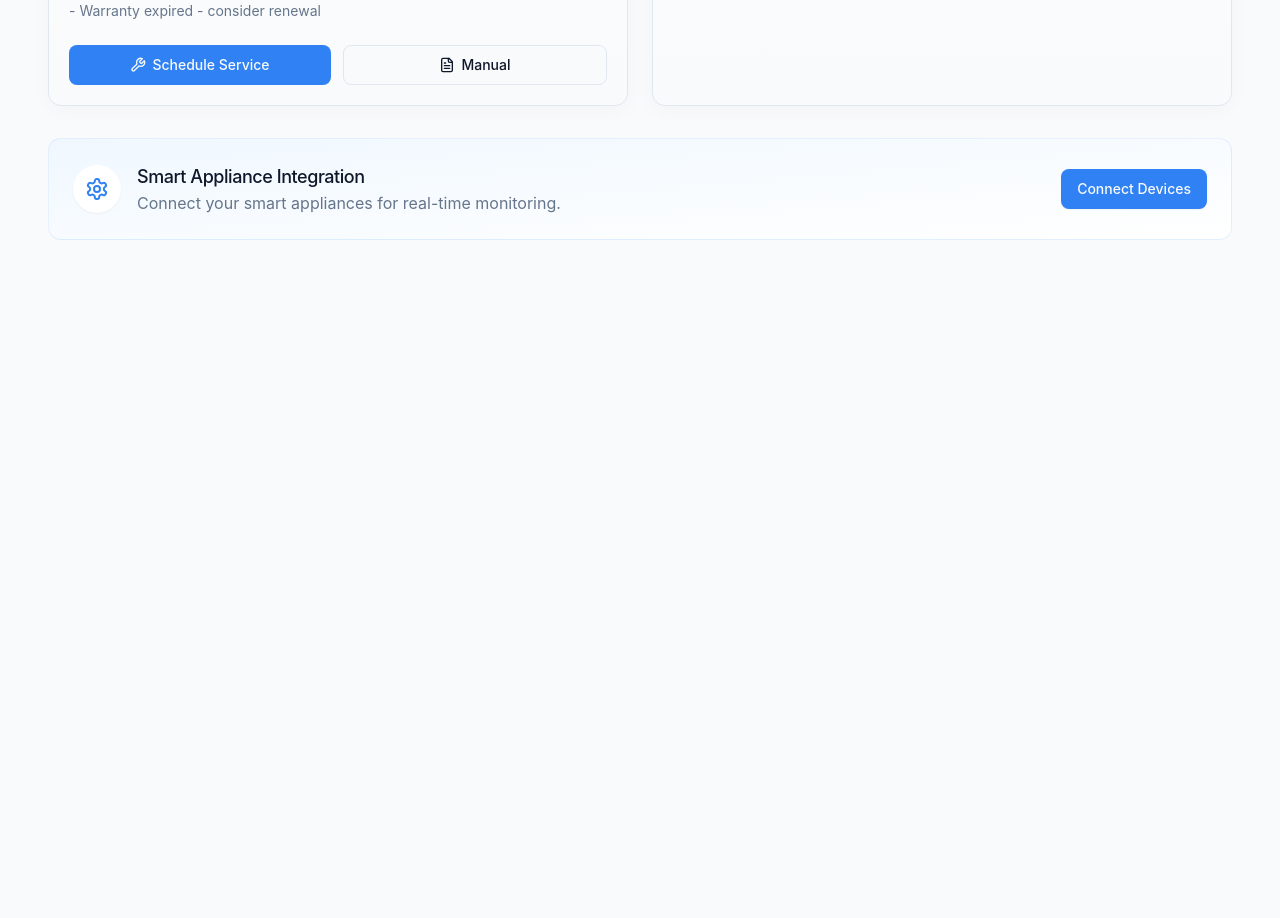
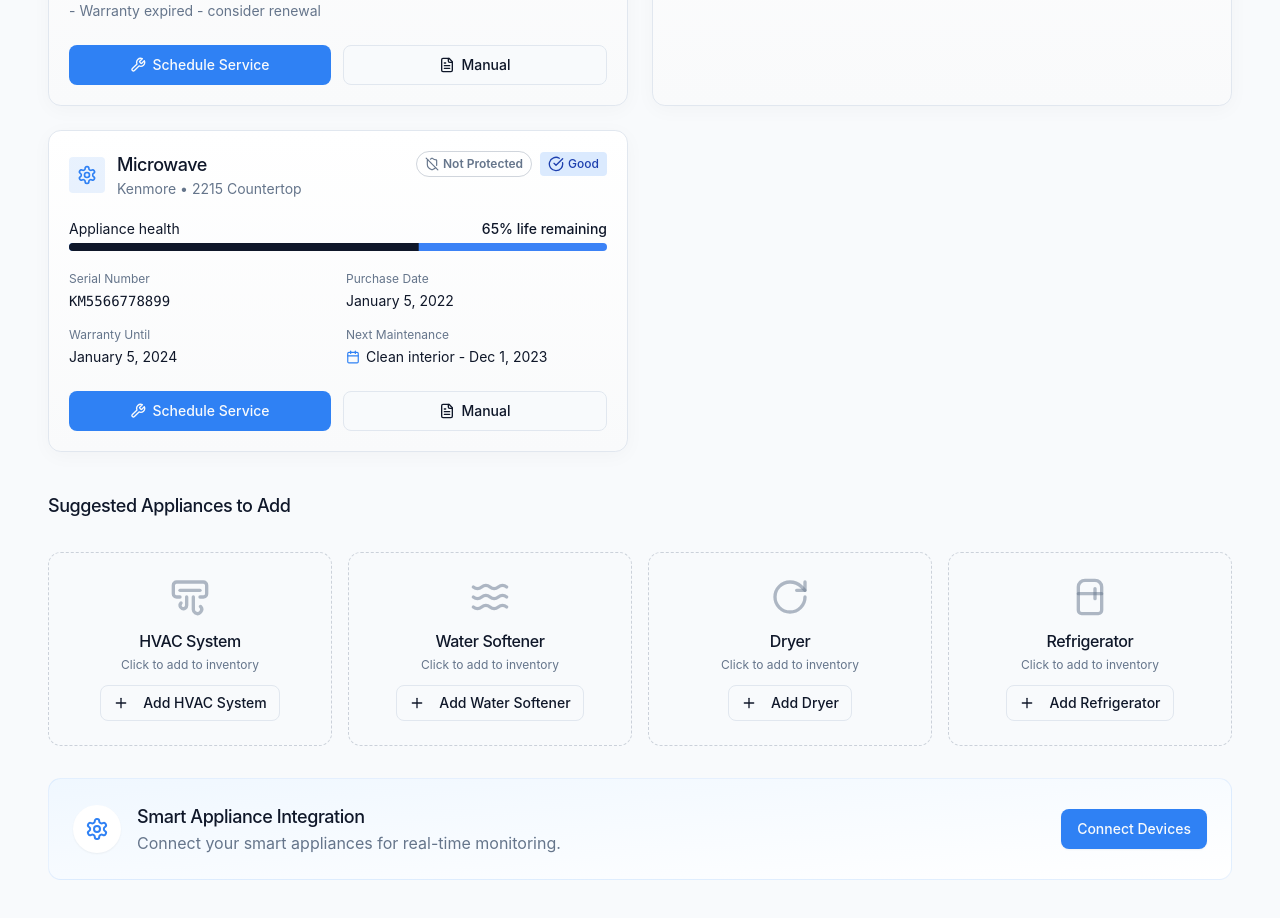
Before and after one commit to eagleaigolf/secure-home-nexus, a React (Vite) app: page /appliances in a window 1280 px wide. Shown: the part 1000-1918 px from the top of the page. Before the commit the page ends 1296 px from the top, so only its background shows below. Built offline with nearby package versions, Linux system fonts and the light colour scheme.

Commit message:
Implement appliance protection status
Adds indication of protection status and blank appliance cards.

```diff
--- a/src/components/appliances/ApplianceCard.tsx
+++ b/src/components/appliances/ApplianceCard.tsx
@@ -1,9 +1,10 @@
 
 import React from 'react';
-import { Settings, Calendar, AlertTriangle, CheckCircle, Wrench, FileText } from 'lucide-react';
+import { Settings, Calendar, AlertTriangle, CheckCircle, Wrench, FileText, ShieldCheck, ShieldOff } from 'lucide-react';
 import Card from '@/components/ui-custom/Card';
 import { Button } from '@/components/ui/button';
 import { Progress } from '@/components/ui/progress';
+import { Badge } from '@/components/ui/badge';
 import { cn } from '@/lib/utils';
 
 interface Appliance {
@@ -16,6 +17,7 @@ interface Appliance {
   warrantyExpiration: string;
   status: 'excellent' | 'good' | 'fair' | 'needs-attention';
   lifeRemaining: number;
+  isProtected?: boolean;
   nextMaintenance?: {
     type: string;
     date: string;
@@ -86,12 +88,28 @@ const ApplianceCard: React.FC<ApplianceCardProps> = ({ appliance, className }) =
           </div>
         </div>
 
+        <div className="flex items-center gap-2">
+          {appliance.isProtected !== undefined && (
+            <Badge variant={appliance.isProtected ? "default" : "outline"} className={cn(
+              "flex items-center gap-1 px-2 py-1",
+              appliance.isProtected
+                ? "bg-green-100 hover:bg-green-100 text-green-800 border-green-200"
+                : "bg-transparent text-muted-foreground border-muted-foreground/30"
+            )}>
+              {appliance.isProtected
+                ? <ShieldCheck className="h-3.5 w-3.5" />
+                : <ShieldOff className="h-3.5 w-3.5" />}
+              {appliance.isProtected ? "Protected" : "Not Protected"}
+            </Badge>
+          )}
+
           <div className={cn(
             "px-2 py-1 rounded text-xs font-medium flex items-center gap-1",
             getStatusStyles()
           )}>
             {getStatusIcon()}
             <span>{getStatusLabel()}</span>
+          </div>
         </div>
       </div>
 
--- a/src/pages/Appliances.tsx
+++ b/src/pages/Appliances.tsx
@@ -1,9 +1,11 @@
 
 import React from 'react';
-import { Settings, Plus, Download } from 'lucide-react';
+import { Settings, Plus, Download, Shield, ShieldCheck, ShieldOff, AirVent, Waves, RotateCw, Refrigerator } from 'lucide-react';
 import ApplianceCard from '@/components/appliances/ApplianceCard';
 import { Button } from '@/components/ui/button';
 import { Tabs, TabsContent, TabsList, TabsTrigger } from '@/components/ui/tabs';
+import Card from '@/components/ui-custom/Card';
+import { Badge } from '@/components/ui/badge';
 
 const Appliances: React.FC = () => {
   // Sample appliance data
@@ -18,6 +20,7 @@ const Appliances: React.FC = () => {
       warrantyExpiration: 'June 12, 2025',
       status: 'good' as const,
       lifeRemaining: 75,
+      isProtected: true,
       nextMaintenance: {
         type: 'Clean condenser coils',
         date: 'Jan 15, 2024'
@@ -33,6 +36,7 @@ const Appliances: React.FC = () => {
       warrantyExpiration: 'March 3, 2024',
       status: 'fair' as const,
       lifeRemaining: 52,
+      isProtected: true,
       nextMaintenance: {
         type: 'Clean drain pump filter',
         date: 'Dec 5, 2023'
@@ -48,6 +52,7 @@ const Appliances: React.FC = () => {
       warrantyExpiration: 'July 28, 2023',
       status: 'needs-attention' as const,
       lifeRemaining: 21,
+      isProtected: true,
       nextMaintenance: {
         type: 'Winter tune-up',
         date: 'Nov 30, 2023'
@@ -68,11 +73,36 @@ const Appliances: React.FC = () => {
       warrantyExpiration: 'October 15, 2026',
       status: 'excellent' as const,
       lifeRemaining: 92,
+      isProtected: true,
       nextMaintenance: {
         type: 'Clean filter',
         date: 'Dec 20, 2023'
       }
+    },
+    {
+      id: '5',
+      name: 'Microwave',
+      brand: 'Kenmore',
+      model: '2215 Countertop',
+      serialNumber: 'KM5566778899',
+      purchaseDate: 'January 5, 2022',
+      warrantyExpiration: 'January 5, 2024',
+      status: 'good' as const,
+      lifeRemaining: 65,
+      isProtected: false,
+      nextMaintenance: {
+        type: 'Clean interior',
+        date: 'Dec 1, 2023'
+      }
     }
+  ];
+
+  // Types of appliances the user could add
+  const suggestedAppliances = [
+    { id: 'hvac', name: 'HVAC System', icon: <AirVent className="h-10 w-10 text-muted-foreground/50" /> },
+    { id: 'water-softener', name: 'Water Softener', icon: <Waves className="h-10 w-10 text-muted-foreground/50" /> },
+    { id: 'dryer', name: 'Dryer', icon: <RotateCw className="h-10 w-10 text-muted-foreground/50" /> },
+    { id: 'fridge', name: 'Refrigerator', icon: <Refrigerator className="h-10 w-10 text-muted-foreground/50" /> }
   ];
 
   return (
@@ -103,6 +133,7 @@ const Appliances: React.FC = () => {
               <TabsTrigger value="all">All</TabsTrigger>
               <TabsTrigger value="attention">Needs Attention</TabsTrigger>
               <TabsTrigger value="warranty">Under Warranty</TabsTrigger>
+              <TabsTrigger value="protected">Protected</TabsTrigger>
             </TabsList>
           </Tabs>
         </div>
@@ -110,8 +141,34 @@ const Appliances: React.FC = () => {
 
       <div className="grid grid-cols-1 lg:grid-cols-2 gap-6 mb-8">
         {appliances.map((appliance) => (
-          <ApplianceCard key={appliance.id} appliance={appliance} />
+          <ApplianceCard
+            key={appliance.id}
+            appliance={{
+              ...appliance,
+              isProtected: appliance.isProtected
+            }}
+          />
         ))}
+
+        <h3 className="lg:col-span-2 text-lg font-medium mt-4 mb-2">Suggested Appliances to Add</h3>
+
+        <div className="lg:col-span-2 grid grid-cols-1 sm:grid-cols-2 md:grid-cols-4 gap-4">
+          {suggestedAppliances.map((appliance) => (
+            <Card
+              key={appliance.id}
+              variant="outline"
+              className="p-6 border-dashed border-muted-foreground/30 flex flex-col items-center justify-center text-center hover:bg-muted/50 transition-colors cursor-pointer"
+            >
+              {appliance.icon}
+              <h3 className="mt-3 mb-1 font-medium">{appliance.name}</h3>
+              <p className="text-xs text-muted-foreground mb-3">Click to add to inventory</p>
+              <Button variant="outline" size="sm" className="mt-auto">
+                <Plus className="h-3.5 w-3.5 mr-1.5" />
+                Add {appliance.name}
+              </Button>
+            </Card>
+          ))}
+        </div>
       </div>
 
       <div className="bg-gradient-to-br from-homebase-light to-white border border-homebase/10 rounded-lg p-6 mb-8">
```
Lines whose indentation alone changed are shown as unchanged.
